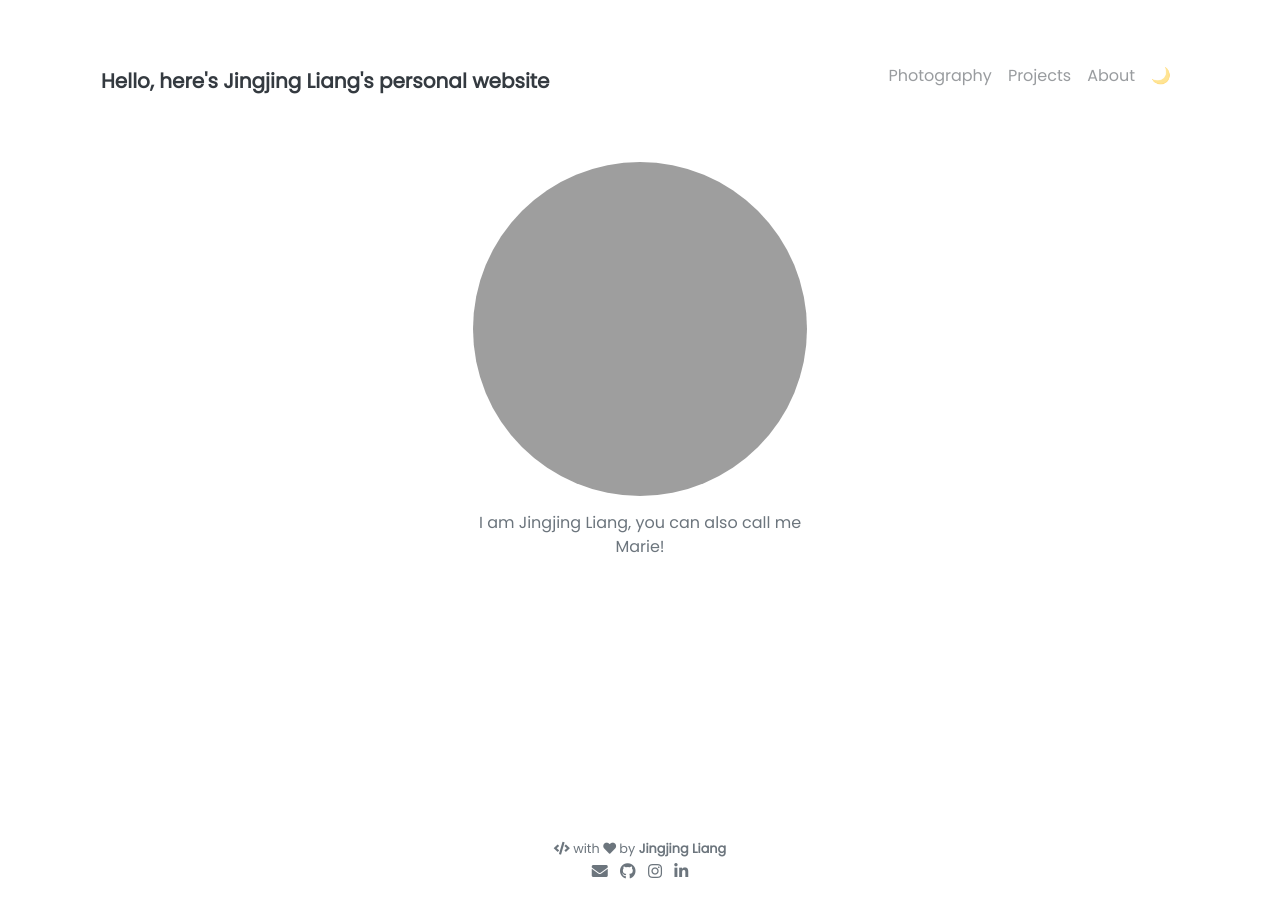
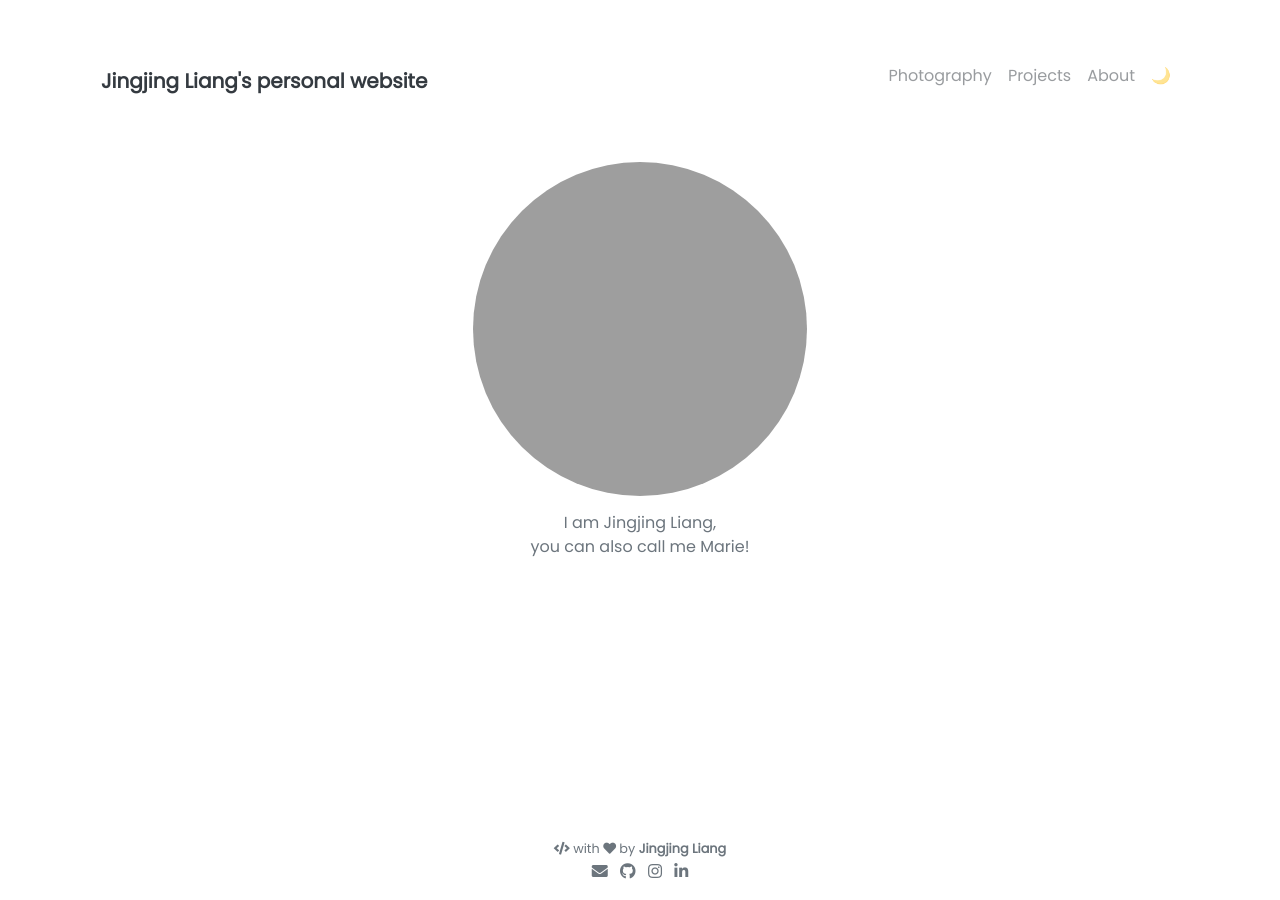
Before and after one commit to xenotopia/xenotopia.github.io, a Jekyll site: the page built from pages/index.md, in a window 1280 px wide. Built offline with Jekyll 4.4.1, drawn with Linux system fonts in a browser that asks for light colours; nearby versions of some CDN libraries; some of the changed lines change nothing that is shown.

Commit message:
Update _config.yml

```diff
--- a/_config.yml
+++ b/_config.yml
@@ -5,11 +5,11 @@
 # NOTE: it looks like you need to rebuild + repush everytime you update this _config.yml file
 
 ### Site Settings ###
-title: "Hello, here's Jingjing Liang's personal website"
+title: "Jingjing Liang's personal website"
 description: >
-  I am Jingjing Liang,
+  I am Jingjing Liang, <br>
   you can also call me Marie!
-baseurl: ""  # ← Set this to empty since your repo is named xenotopia.github.io
+baseurl: ""
 repository: "xenotopia/xenotopia.github.io"
 open_new_tab: false
 
```
